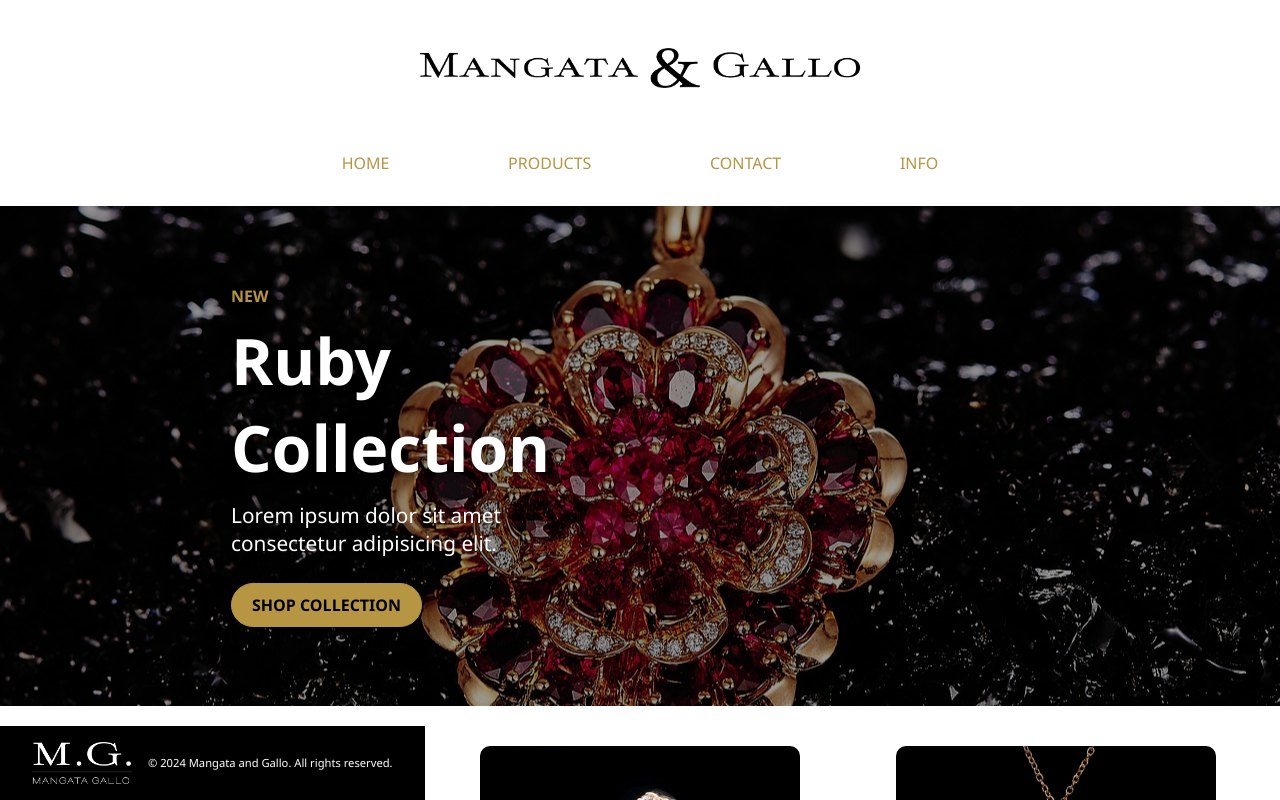
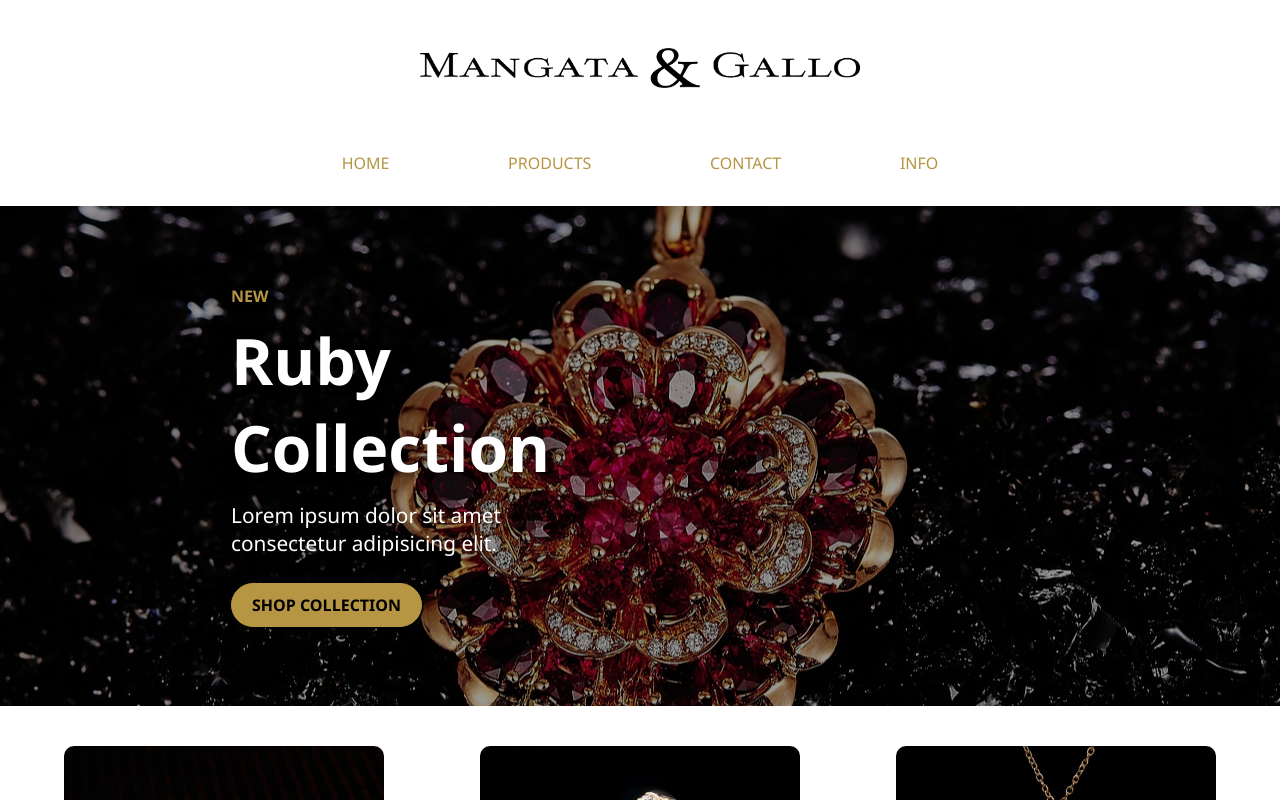
Before and after one commit to biancassantos/jewerly-store-project, a plain HTML site: page index.html in a window 1280 px wide. Shown: the top 800 px of the page. Drawn offline with Linux system fonts and the light colour scheme.

Commit message:
footer fix2

```diff
--- a/style.css
+++ b/style.css
@@ -3,6 +3,10 @@
     padding: 0;
     box-sizing: border-box;
     font-family: 'Segoe UI', Tahoma, Geneva, Verdana, sans-serif;
+}
+
+body {
+    height: 100vh;
 }
 
 header {
@@ -201,8 +205,6 @@ footer {
     color: #fff;
     padding: 1rem 2rem;
     font-size: .6rem;
-    position: fixed;
-    bottom: 0;
 }
 
 footer img {
```
